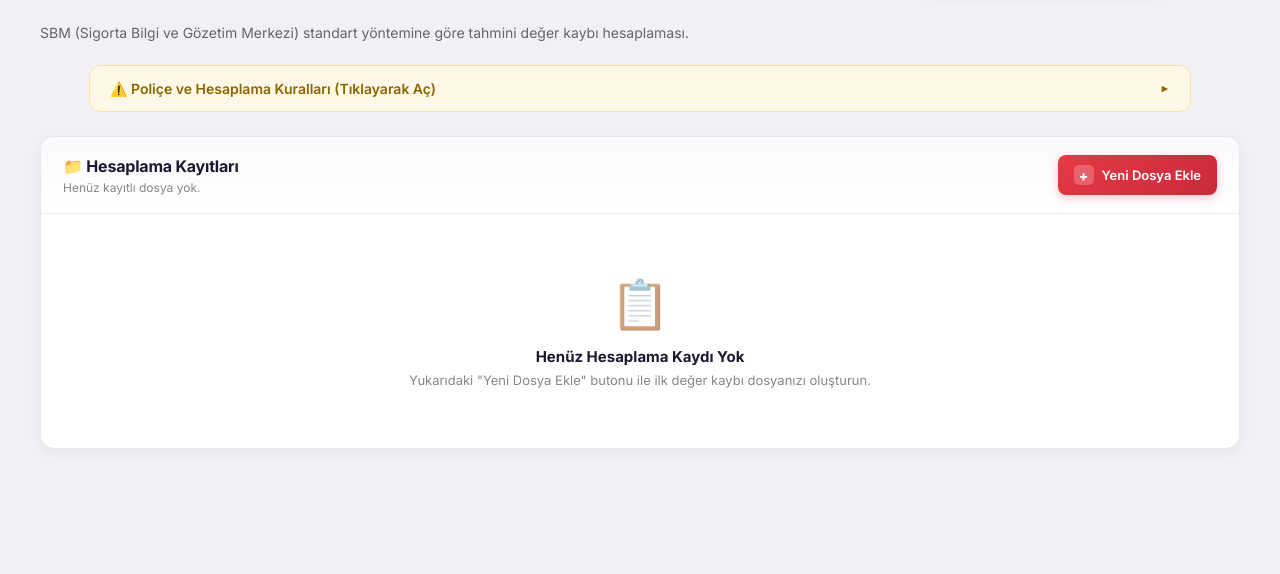
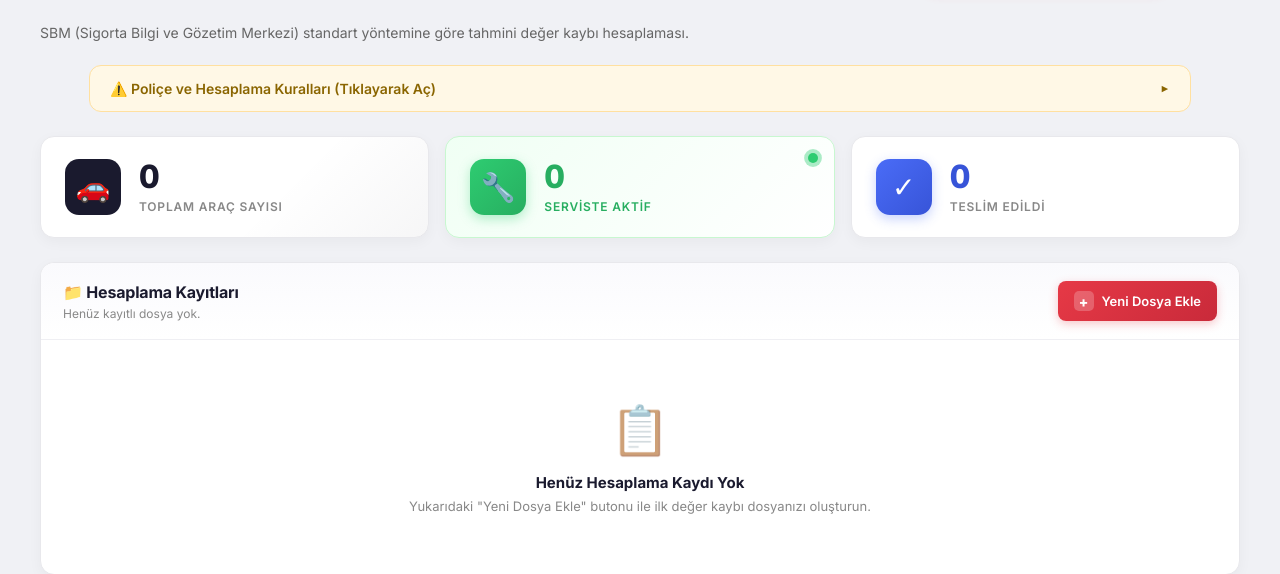
Before and after one commit to cemstark/drn-website, a PHP site: page /degerkaybi.html in a window 1280 px wide. Shown: the part 70-644 px from the top of the page. Run offline with PHP 8.4, Linux system fonts and the light colour scheme; some libraries are stand-ins or nearby versions.

Commit message:
feat(metrics): toplam/aktif/teslim araç sayısı paneli + status takibi
- section.metrics: 3 kart (Toplam / Serviste Aktif yeşil pulse / Teslim Edildi)
- DKStorage: status alanı (active|delivered) + setStatus() + stats()
- Tablo Grup kolonunda yanıp sönen yeşil aktif / mavi teslim badge
- İşlemler kolonunda ✓ Teslim Et / ↻ Tekrar Aktif butonları
- Panel refresh otomatik metrics refresh tetikler
- Cache bump v=6

```diff
--- a/css/widgets.css
+++ b/css/widgets.css
@@ -444,6 +444,142 @@
   font-weight: 800;
   margin-left: 2px;
 }
+
+/* === METRICS SECTION === */
+section.metrics {
+  margin-top: 24px;
+}
+.metrics-grid {
+  display: grid;
+  grid-template-columns: repeat(3, 1fr);
+  gap: 16px;
+}
+@media (max-width: 720px) {
+  .metrics-grid { grid-template-columns: 1fr; }
+}
+
+.metric-card {
+  position: relative;
+  background: #fff;
+  border: 1px solid #e8e8ec;
+  border-radius: 14px;
+  padding: 22px 24px;
+  display: flex;
+  align-items: center;
+  gap: 18px;
+  box-shadow: 0 4px 14px rgba(0,0,0,.04);
+  overflow: hidden;
+  transition: transform .18s ease, box-shadow .18s ease;
+}
+.metric-card:hover {
+  transform: translateY(-2px);
+  box-shadow: 0 10px 28px rgba(0,0,0,.08);
+}
+
+.metric-icon {
+  width: 56px;
+  height: 56px;
+  display: flex;
+  align-items: center;
+  justify-content: center;
+  border-radius: 14px;
+  background: #f5f5f8;
+  font-size: 28px;
+  flex-shrink: 0;
+}
+.metric-body { flex: 1; min-width: 0; }
+.metric-value {
+  font-size: 32px;
+  font-weight: 800;
+  color: #1a1a2e;
+  letter-spacing: -.5px;
+  line-height: 1;
+  font-variant-numeric: tabular-nums;
+}
+.metric-label {
+  font-size: 12px;
+  font-weight: 600;
+  color: #888;
+  letter-spacing: .8px;
+  text-transform: uppercase;
+  margin-top: 6px;
+}
+
+/* Toplam — koyu lacivert vurgu */
+.metric-total .metric-icon { background: #1a1a2e; color: #fff; }
+.metric-total::before {
+  content: '';
+  position: absolute;
+  inset: 0;
+  background: linear-gradient(135deg, transparent 60%, rgba(26,26,46,.04) 100%);
+  pointer-events: none;
+}
+
+/* Aktif — yeşil tema, pulse animasyonu */
+.metric-active {
+  background: linear-gradient(135deg, #f0fff4 0%, #fff 100%);
+  border-color: #c8f7d0;
+}
+.metric-active .metric-icon {
+  background: linear-gradient(135deg, #2ecc71 0%, #27ae60 100%);
+  color: #fff;
+  box-shadow: 0 4px 12px rgba(46,204,113,.35);
+}
+.metric-active .metric-value { color: #27ae60; }
+.metric-active .metric-label { color: #27ae60; }
+.metric-active .metric-pulse {
+  position: absolute;
+  top: 16px;
+  right: 16px;
+  width: 10px;
+  height: 10px;
+  border-radius: 50%;
+  background: #2ecc71;
+  box-shadow: 0 0 0 0 rgba(46,204,113,.6);
+  animation: metricPulse 1.6s ease-out infinite;
+}
+@keyframes metricPulse {
+  0%   { box-shadow: 0 0 0 0 rgba(46,204,113,.55); }
+  70%  { box-shadow: 0 0 0 14px rgba(46,204,113,0); }
+  100% { box-shadow: 0 0 0 0 rgba(46,204,113,0); }
+}
+
+/* Teslim — gri / mat tonlar */
+.metric-delivered .metric-icon {
+  background: linear-gradient(135deg, #4a6cf7 0%, #3754d8 100%);
+  color: #fff;
+  box-shadow: 0 4px 12px rgba(74,108,247,.3);
+}
+.metric-delivered .metric-value { color: #3754d8; }
+
+/* Status badge'ler (tablo Grup kolonunda) */
+.dk-status-badge {
+  display: inline-flex;
+  align-items: center;
+  justify-content: center;
+  width: 16px;
+  height: 16px;
+  margin-left: 6px;
+  border-radius: 50%;
+  font-size: 9px;
+  font-weight: 800;
+  vertical-align: middle;
+}
+.dk-status-active {
+  background: #2ecc71;
+  color: #fff;
+  animation: metricPulse 2s ease-out infinite;
+}
+.dk-status-delivered {
+  background: #4a6cf7;
+  color: #fff;
+}
+
+/* İşlem butonları için ek tonlar */
+.dk-icon-success { color: #27ae60; }
+.dk-icon-success:hover { background: #f0fff4; border-color: #2ecc71; }
+.dk-icon-warning { color: #f39c12; }
+.dk-icon-warning:hover { background: #fff8e6; border-color: #f39c12; }
 .dk-cta-icon {
   display: inline-flex;
   align-items: center;
--- a/degerkaybi.html
+++ b/degerkaybi.html
@@ -13,7 +13,7 @@
   <link rel="preconnect" href="https://fonts.googleapis.com">
   <link rel="preconnect" href="https://fonts.gstatic.com" crossorigin>
   <link href="https://fonts.googleapis.com/css2?family=Inter:wght@300;400;500;600;700;800&display=swap" rel="stylesheet">
-  <link rel="stylesheet" href="css/widgets.css?v=5">
+  <link rel="stylesheet" href="css/widgets.css?v=6">
   <style>body { margin: 0; font-family: 'Inter', system-ui, sans-serif; }</style>
 </head>
 <body class="admin-shell">
@@ -51,6 +51,9 @@
       </div>
     </section>
 
+    <!-- METRİKLER -->
+    <section class="metrics" id="dk-metrics-mount"></section>
+
     <!-- HESAPLAMA KAYITLARI PANELİ -->
     <div id="dk-panel-mount"></div>
   </main>
@@ -59,13 +62,14 @@
   <script src="https://cdnjs.cloudflare.com/ajax/libs/mathjs/12.4.1/math.min.js"></script>
 
   <!-- Widget bağımlılıkları (sıralama önemli) -->
-  <script src="js/widgets/widget-base.js?v=5"></script>
-  <script src="js/widgets/deger-kaybi-tables.js?v=5"></script>
-  <script src="js/widgets/deger-kaybi-core.js?v=5"></script>
-  <script src="js/widgets/deger-kaybi-output.js?v=5"></script>
-  <script src="js/widgets/dk-storage.js?v=5"></script>
-  <script src="js/widgets/deger-kaybi-widget.js?v=5"></script>
-  <script src="js/widgets/dk-panel.js?v=5"></script>
+  <script src="js/widgets/widget-base.js?v=6"></script>
+  <script src="js/widgets/deger-kaybi-tables.js?v=6"></script>
+  <script src="js/widgets/deger-kaybi-core.js?v=6"></script>
+  <script src="js/widgets/deger-kaybi-output.js?v=6"></script>
+  <script src="js/widgets/dk-storage.js?v=6"></script>
+  <script src="js/widgets/dk-metrics.js?v=6"></script>
+  <script src="js/widgets/deger-kaybi-widget.js?v=6"></script>
+  <script src="js/widgets/dk-panel.js?v=6"></script>
 
   <script>
     // Header "+ Yeni Dosya" butonu
@@ -73,7 +77,8 @@
       DKWidget.launchNew();
     });
 
-    // Panel mount
+    // Metrics + Panel mount
+    DKMetrics.mount('#dk-metrics-mount');
     DKPanel.mount('#dk-panel-mount');
 
     // Policy warning toggle
--- /dev/null
+++ b/js/widgets/dk-metrics.js
@@ -0,0 +1,55 @@
+/* DRN.EKİN OTO — Metrics Section
+ * 3 kart: Toplam araç / Serviste aktif (yeşil) / Teslim edilmiş.
+ * Veri kaynağı: DKStorage.stats()
+ */
+(function (root) {
+  'use strict';
+
+  const S = root.DKStorage;
+  if (!S) { console.error('[DKMetrics] DKStorage yok'); return; }
+
+  let containerEl = null;
+
+  function buildHtml() {
+    const s = S.stats();
+    return `
+      <div class="metrics-grid">
+        <div class="metric-card metric-total">
+          <div class="metric-icon">🚗</div>
+          <div class="metric-body">
+            <div class="metric-value" data-metric="total">${s.total}</div>
+            <div class="metric-label">Toplam Araç Sayısı</div>
+          </div>
+        </div>
+        <div class="metric-card metric-active">
+          <div class="metric-icon">🔧</div>
+          <div class="metric-body">
+            <div class="metric-value" data-metric="active">${s.active}</div>
+            <div class="metric-label">Serviste Aktif</div>
+          </div>
+          <div class="metric-pulse"></div>
+        </div>
+        <div class="metric-card metric-delivered">
+          <div class="metric-icon">✓</div>
+          <div class="metric-body">
+            <div class="metric-value" data-metric="delivered">${s.delivered}</div>
+            <div class="metric-label">Teslim Edildi</div>
+          </div>
+        </div>
+      </div>
+    `;
+  }
+
+  function mount(target) {
+    containerEl = (typeof target === 'string') ? document.querySelector(target) : target;
+    if (!containerEl) { console.error('[DKMetrics] mount target yok'); return; }
+    refresh();
+  }
+
+  function refresh() {
+    if (!containerEl) return;
+    containerEl.innerHTML = buildHtml();
+  }
+
+  root.DKMetrics = { mount, refresh };
+})(window);
--- a/js/widgets/dk-panel.js
+++ b/js/widgets/dk-panel.js
@@ -86,7 +86,12 @@
                 <td class="col-date">${r.date}<br><small>${r.time}</small></td>
                 <td class="col-brand">${escape(r.brand)}</td>
                 <td class="col-year">${escape(r.modelYear)}</td>
-                <td class="col-group"><span class="dk-badge">${escape(r.group)}</span></td>
+                <td class="col-group">
+                  <span class="dk-badge">${escape(r.group)}</span>
+                  ${r.status === 'delivered'
+                    ? '<span class="dk-status-badge dk-status-delivered" title="Teslim edildi">✓</span>'
+                    : '<span class="dk-status-badge dk-status-active" title="Serviste aktif">●</span>'}
+                </td>
                 <td class="col-num">${CURR(r.price)}</td>
                 <td class="col-num">${CURR(r.damage)}</td>
                 <td class="col-num">${TRY(r.km)} km</td>
@@ -95,6 +100,10 @@
                 <td class="col-actions col-sticky-right">
                   <button class="dk-icon-btn" data-action="view" data-id="${r.id}" title="Detay görüntüle" type="button">👁</button>
                   <button class="dk-icon-btn" data-action="edit" data-id="${r.id}" title="Düzenle" type="button">✏️</button>
+                  ${r.status === 'delivered'
+                    ? `<button class="dk-icon-btn dk-icon-warning" data-action="reactivate" data-id="${r.id}" title="Tekrar Aktif Et" type="button">↻</button>`
+                    : `<button class="dk-icon-btn dk-icon-success" data-action="deliver" data-id="${r.id}" title="Teslim Et" type="button">✓</button>`
+                  }
                   <button class="dk-icon-btn dk-icon-danger" data-action="delete" data-id="${r.id}" title="Sil" type="button">🗑</button>
                 </td>
               </tr>
@@ -205,6 +214,14 @@
           case 'view':
             showDetail(id);
             break;
+          case 'deliver':
+            S.setStatus(id, 'delivered');
+            refresh();
+            break;
+          case 'reactivate':
+            S.setStatus(id, 'active');
+            refresh();
+            break;
           case 'delete':
             if (confirm('Bu kaydı silmek istediğinize emin misiniz?')) {
               S.remove(id);
@@ -274,6 +291,7 @@
     if (!containerEl) return;
     containerEl.innerHTML = buildHtml();
     bind();
+    if (root.DKMetrics) root.DKMetrics.refresh();
   }
 
   root.DKPanel = { mount, refresh };
--- a/js/widgets/dk-storage.js
+++ b/js/widgets/dk-storage.js
@@ -80,9 +80,35 @@
       damage: record.damage || 0,
       km: record.km || 0,
       total: record.calculatedTotal || 0,
-      partsCount: record.partSelections?.length || 0
+      partsCount: record.partSelections?.length || 0,
+      status: record.status || 'active' // 'active' | 'delivered'
     };
   }
 
-  root.DKStorage = { list, get, save, remove, clear, summarize };
+  /**
+   * Durum güncelle (aktif ↔ teslim).
+   */
+  function setStatus(id, status) {
+    const all = readAll();
+    const idx = all.findIndex(r => r.id === id);
+    if (idx < 0) return false;
+    all[idx].status = status;
+    all[idx].updatedAt = Date.now();
+    if (status === 'delivered') all[idx].deliveredAt = Date.now();
+    return writeAll(all);
+  }
+
+  /**
+   * Metric istatistikleri.
+   */
+  function stats() {
+    const all = readAll();
+    return {
+      total: all.length,
+      active: all.filter(r => (r.status || 'active') === 'active').length,
+      delivered: all.filter(r => r.status === 'delivered').length
+    };
+  }
+
+  root.DKStorage = { list, get, save, remove, clear, summarize, setStatus, stats };
 })(window);
```
